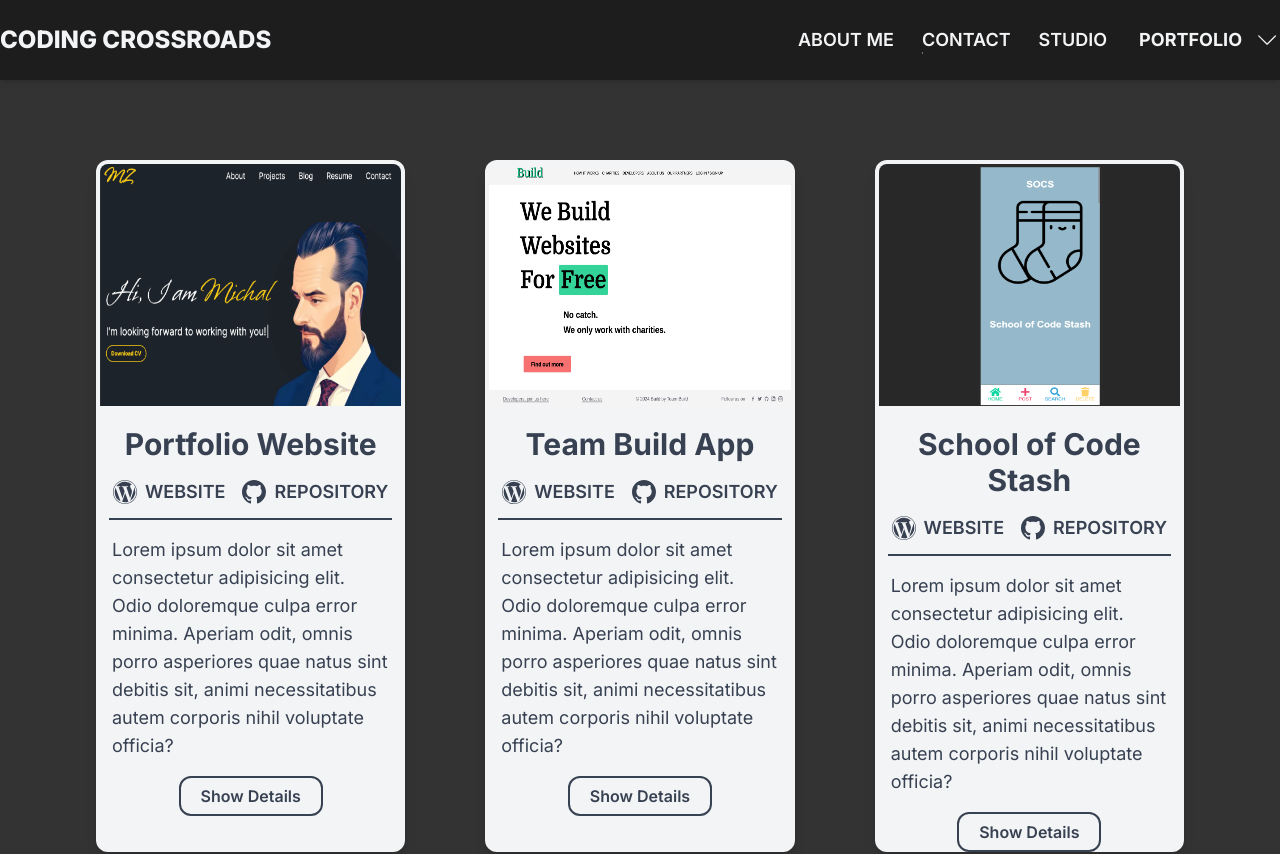
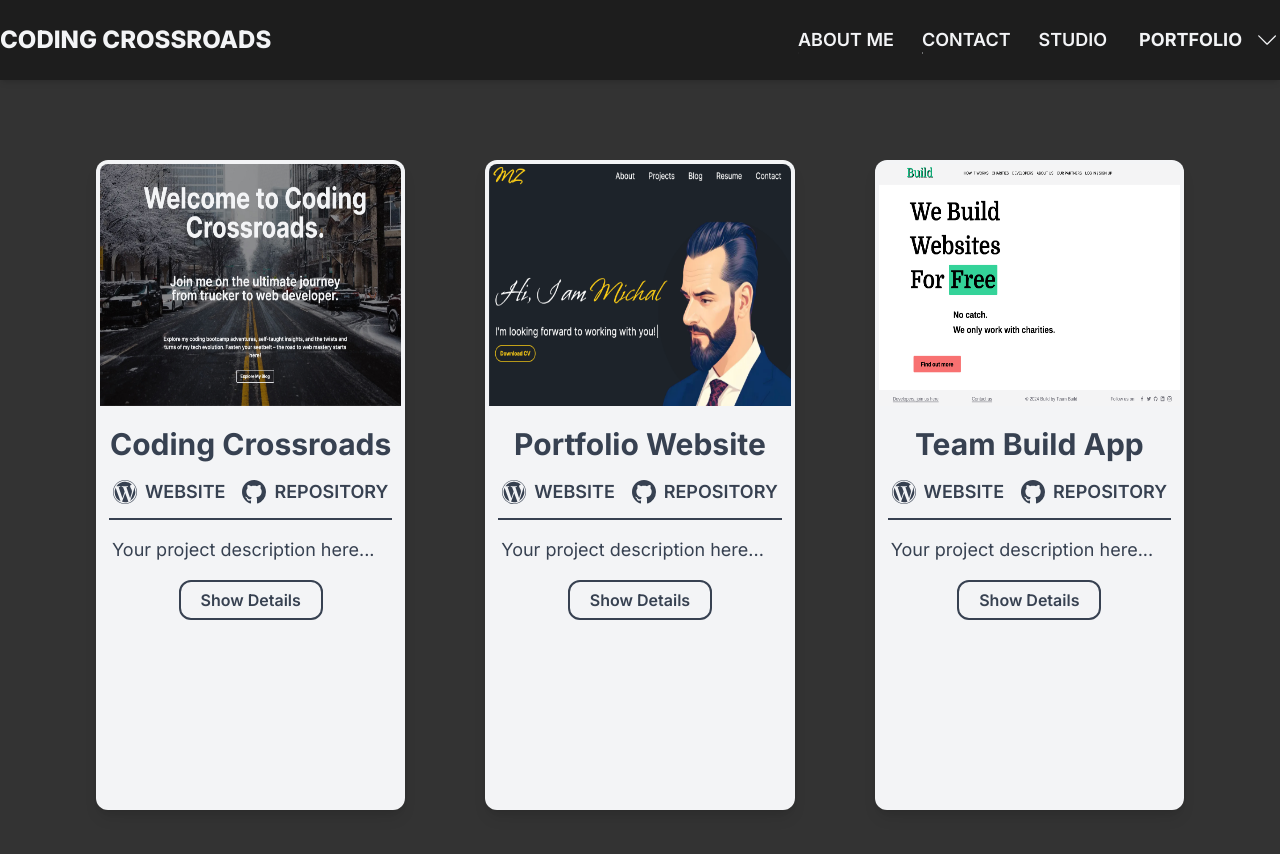
Before and after one commit to Zawadzki-Michal/CodingCrossroads, a Next.js app: page /projects in a window 1280 px wide. Shown: the top 854 px of the page. Built offline with nearby package versions, Linux system fonts and the light colour scheme.

Commit message:
project page refactor. created projectData.ts, added interface, mapping function to display next elements

```diff
--- /dev/null
+++ b/src/app/(user)/projects/build/page.tsx
@@ -0,0 +1,7 @@
+export default function Build() {
+  return (
+    <div>
+      <h1>Build</h1>
+    </div>
+  );
+}
--- /dev/null
+++ b/src/app/(user)/projects/coding-crossroads/page.tsx
@@ -0,0 +1,7 @@
+export default function CodingCrossroads() {
+  return (
+    <div>
+      <h1>Coding Crossroads</h1>
+    </div>
+  );
+}
--- a/src/app/(user)/projects/page.tsx
+++ b/src/app/(user)/projects/page.tsx
@@ -1,175 +1,55 @@
 import React from "react";
 import Link from "next/link";
 import Image from "next/image";
-import build from "@/images/build.png"; // Ensure these paths are correct
-import socks from "@/images/socks.png";
-import portfolio from "@/images/portfolio.png";
 import { BsGithub, BsWordpress } from "react-icons/bs";
+import projectsData from "./projectsData"; // Update with the correct path
 
 const Projects: React.FC = () => {
   return (
     <div className="lg:min-h-[calc(100vh-155px)] text-gray-700 bg-black/80">
       <div className="lg:py-20 py-5 lg:px-24 px-2 grid xl:grid-cols-3 md:grid-cols-2 grid-cols-1 gap-20 min-h-[800px]">
-        {/* Portfolio Project */}
-        <div className="bg-gray-100 min-h-[650px] max-w-[500px] rounded-xl shadow-lg hover:scale-105 duration-500">
-          <Link href="https://team-build.vercel.app/" passHref>
+        {projectsData.map((project, index) => (
+          <div
+            key={index}
+            className="bg-gray-100 min-h-[650px] max-w-[500px] rounded-xl shadow-lg hover:scale-105 duration-500"
+          >
+            <Link href={project.route} passHref>
               <Image
-              src={portfolio}
+                src={project.imageSrc}
                 height={500}
                 width={500}
-              alt="Team Build"
+                alt={project.title}
                 className=" h-[250px] lg:object-fill object-cover rounded-tl-xl rounded-tr-xl p-1"
               />
             </Link>
             <h1 className="text-3xl font-bold py-4 text-center">
-            Portfolio Website
+              {project.title}
             </h1>
             <div className="flex flex-row justify-evenly ">
-            <div className="flex flex-row justify-evenly align-middle">
-              <Link
-                href="https://portfolio-sage-two-22.vercel.app/"
-                target="blank"
-              >
+              <Link href={project.websiteLink} target="blank">
                 <span className="flex flex-row items-center gap-2 hover:text-green-600 duration-300 hover:scale-105 duration-400 hover:shadow-md">
                   <BsWordpress className="text-2xl md:text-2xl " />
                   <p className="text-lg uppercase font-semibold">Website</p>
                 </span>
               </Link>
-            </div>
-            <div className="flex flex-row justify-evenly align-middle">
-              <Link
-                href="https://github.com/Zawadzki-Michal/Portfolio"
-                target="blank"
-              >
+              <Link href={project.repositoryLink} target="blank">
                 <span className="flex flex-row items-center gap-2 hover:text-blue-400 duration-300 hover:scale-105 duration-400 hover:shadow-md">
                   <BsGithub className="text-2xl md:text-2xl " />
                   <p className="text-lg uppercase font-semibold">Repository</p>
                 </span>
               </Link>
             </div>
-          </div>
-
             <div className="border-t-2 border-gray-700 w-11/12 mx-auto mt-3"></div>
-          <p className="p-4 text-lg">
-            Lorem ipsum dolor sit amet consectetur adipisicing elit. Odio
-            doloremque culpa error minima. Aperiam odit, omnis porro asperiores
-            quae natus sint debitis sit, animi necessitatibus autem corporis
-            nihil voluptate officia?
-          </p>
-          <Link href="">
+            <p className="p-4 text-lg">{project.description}</p>
+            <Link href={project.route} passHref>
               <div className="flex w-full justify-center">
-              <button className=" items-center border-2 border-gray-700 text-gray-700 font-semibold py-1.5 px-5 rounded-xl">
+                <button className="items-center border-2 border-gray-700 text-gray-700 font-semibold py-1.5 px-5 rounded-xl">
                   Show Details
                 </button>
               </div>
             </Link>
           </div>
-
-        {/* Team Build Project */}
-        <div className="bg-gray-100 min-h-[650px] max-w-[500px] rounded-xl shadow-lg hover:scale-105 duration-500">
-          <Link href="https://team-build.vercel.app/" passHref>
-            <Image
-              src={build}
-              height={500}
-              width={500}
-              alt="Team Build"
-              className="lg:w-full h-[250px] lg:object-fill object-cover rounded-tl-xl rounded-tr-xl p-1"
-            />
-          </Link>
-          <h1 className="text-3xl font-bold py-4 text-center">
-            Team Build App
-          </h1>
-          <div className="flex flex-row justify-evenly ">
-            <div className="flex flex-row justify-evenly align-middle">
-              <Link href="https://team-build.vercel.app/" target="blank">
-                <span className="flex flex-row items-center gap-2 hover:text-green-600 duration-300 hover:scale-105 duration-400 hover:shadow-md">
-                  <BsWordpress className="text-2xl md:text-2xl " />
-                  <p className="text-lg uppercase font-semibold">Website</p>
-                </span>
-              </Link>
-            </div>
-            <div className="flex flex-row justify-evenly align-middle">
-              <Link
-                href="https://github.com/Zawadzki-Michal/SocksByWipit-BackEnd"
-                target="blank"
-              >
-                <span className="flex flex-row items-center gap-2 hover:text-blue-400 duration-300 hover:scale-105 duration-400 hover:shadow-md">
-                  <BsGithub className="text-2xl md:text-2xl " />
-                  <p className="text-lg uppercase font-semibold">Repository</p>
-                </span>
-              </Link>
-            </div>
-          </div>
-          <div className="border-t-2 border-gray-700 w-11/12 mx-auto mt-3"></div>
-          <p className="p-4 text-lg">
-            Lorem ipsum dolor sit amet consectetur adipisicing elit. Odio
-            doloremque culpa error minima. Aperiam odit, omnis porro asperiores
-            quae natus sint debitis sit, animi necessitatibus autem corporis
-            nihil voluptate officia?
-          </p>
-          <Link href="">
-            <div className="flex w-full justify-center align-bottom">
-              <button className=" items-center border-2 border-gray-700 text-gray-700 font-semibold py-1.5 px-5 rounded-xl">
-                Show Details
-              </button>
-            </div>
-          </Link>
-        </div>
-
-        {/* School of Code Stash Project */}
-
-        <div className="bg-gray-100 min-h-[650px] max-w-[500px] rounded-xl shadow-lg hover:scale-105 duration-500">
-          <Link href="https://team-build.vercel.app/" passHref>
-            <Image
-              src={socks}
-              height={500}
-              width={500}
-              alt="Team Build"
-              className="lg:w-full h-[250px] lg:object-fill object-cover rounded-tl-xl rounded-tr-xl p-1"
-            />
-          </Link>
-
-          <h1 className="text-3xl font-bold py-4 text-center">
-            School of Code Stash
-          </h1>
-          <div className="flex flex-row justify-evenly ">
-            <div className="flex flex-row justify-evenly align-middle">
-              <Link href="https://socs-ui.onrender.com/" target="blank">
-                <span className="flex flex-row items-center gap-2 hover:text-green-600 duration-300 hover:scale-105 duration-400 hover:shadow-md">
-                  <BsWordpress className="text-2xl md:text-2xl " />
-                  <p className="text-lg uppercase font-semibold">Website</p>
-                </span>
-              </Link>
-            </div>
-            <div className="flex flex-row justify-evenly align-middle">
-              <Link
-                href="https://github.com/SchoolOfCode/Team-Build"
-                target="blank"
-              >
-                <span className="flex flex-row items-center gap-2 hover:text-blue-400 duration-300 hover:scale-105 duration-400 hover:shadow-md">
-                  <BsGithub className="text-2xl md:text-2xl " />
-                  <p className="text-lg uppercase font-semibold">Repository</p>
-                </span>
-              </Link>
-            </div>
-          </div>
-
-          <div className="border-t-2 border-gray-700 w-11/12 mx-auto mt-3"></div>
-          <p className="p-4 text-lg">
-            Lorem ipsum dolor sit amet consectetur adipisicing elit. Odio
-            doloremque culpa error minima. Aperiam odit, omnis porro asperiores
-            quae natus sint debitis sit, animi necessitatibus autem corporis
-            nihil voluptate officia?
-          </p>
-
-          <Link href="">
-            <div className="flex w-full justify-center">
-              <button className=" items-center border-2 border-gray-700 text-gray-700 font-semibold py-1.5 px-5 rounded-xl">
-                Show Details
-              </button>
-            </div>
-          </Link>
-        </div>
+        ))}
       </div>
     </div>
   );
--- /dev/null
+++ b/src/app/(user)/projects/portfolio/page.tsx
@@ -0,0 +1,7 @@
+export default function Portfolio() {
+  return (
+    <div>
+      <h1>Build</h1>
+    </div>
+  );
+}
--- /dev/null
+++ b/src/app/(user)/projects/projectsData.ts
@@ -0,0 +1,43 @@
+import buildImg from "@/images/build.png";
+import socksImg from "@/images/socks.png";
+import portfolioImg from "@/images/portfolio.png";
+import blogImg from "@/images/blog.jpeg";
+import { Project } from "../../../../types";
+
+const projectsData: Project[] = [
+  {
+    title: "Coding Crossroads",
+    route: "/projects/coding-crossroads",
+    description: "Your project description here...",
+    imageSrc: blogImg,
+    websiteLink: "https://www.coding-crossroads.co.uk/",
+    repositoryLink: "https://github.com/Zawadzki-Michal/CodingCrossroads",
+  },
+  {
+    title: "Portfolio Website",
+    route: "/projects/portfolio",
+    description: "Your project description here...",
+    imageSrc: portfolioImg,
+    websiteLink: "https://portfolio-sage-two-22.vercel.app/",
+    repositoryLink: "https://github.com/Zawadzki-Michal/Portfolio",
+  },
+  {
+    title: "Team Build App",
+    route: "/projects/build",
+    description: "Your project description here...",
+    imageSrc: buildImg,
+    websiteLink: "https://team-build.vercel.app/",
+    repositoryLink: "https://github.com/Zawadzki-Michal/Team-Build",
+  },
+  {
+    title: "School of Code Stash",
+    route: "/projects/stash",
+    description: "Your project description here...",
+    imageSrc: socksImg,
+    websiteLink: "https://socs-ui.onrender.com/",
+    repositoryLink: "https://github.com/Zawadzki-Michal/SocksByWipit-BackEnd",
+  },
+
+];
+
+export default projectsData;
--- /dev/null
+++ b/src/app/(user)/projects/stash/page.tsx
@@ -0,0 +1,7 @@
+export default function SocStash() {
+  return (
+    <div>
+      <h1>Build</h1>
+    </div>
+  );
+}
```
Also changed, not shown: types.ts (+11 -0 lines), src/images/blog.jpeg (added). Lines whose indentation alone changed are shown as unchanged.
